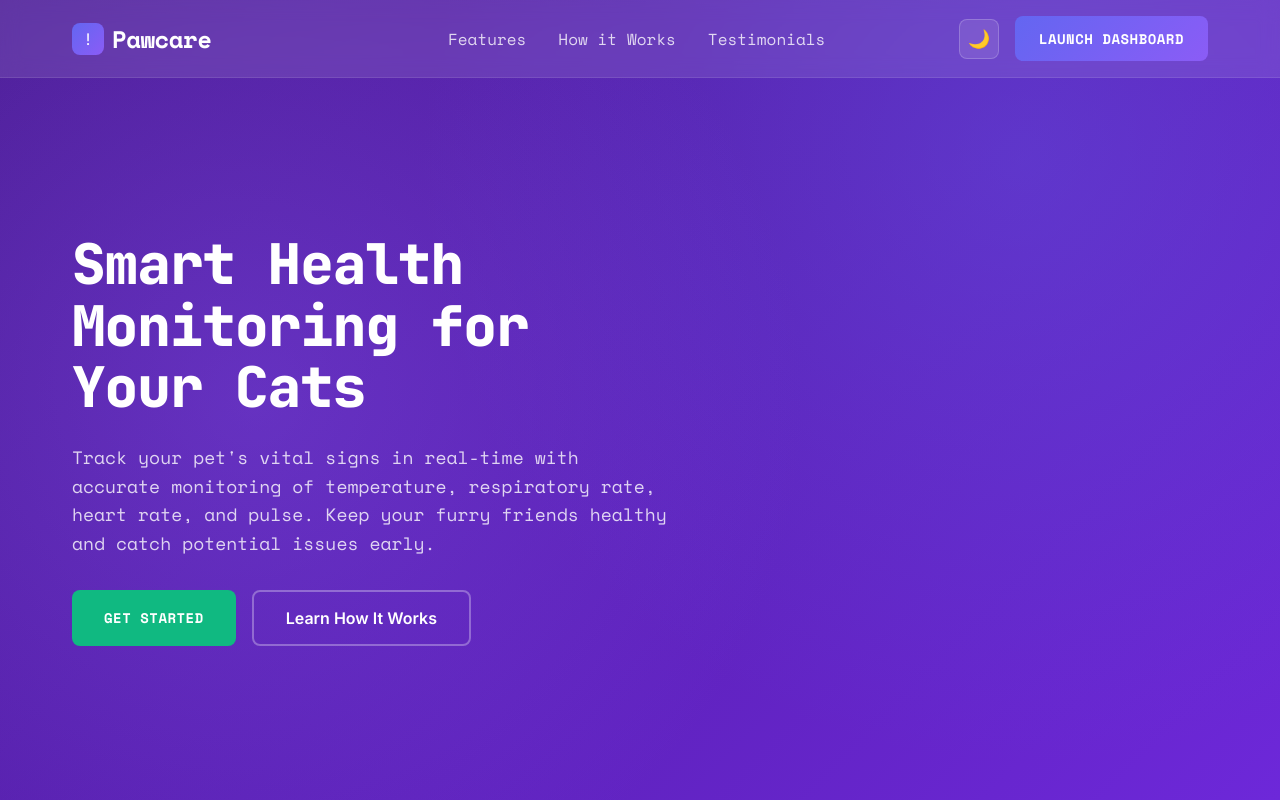
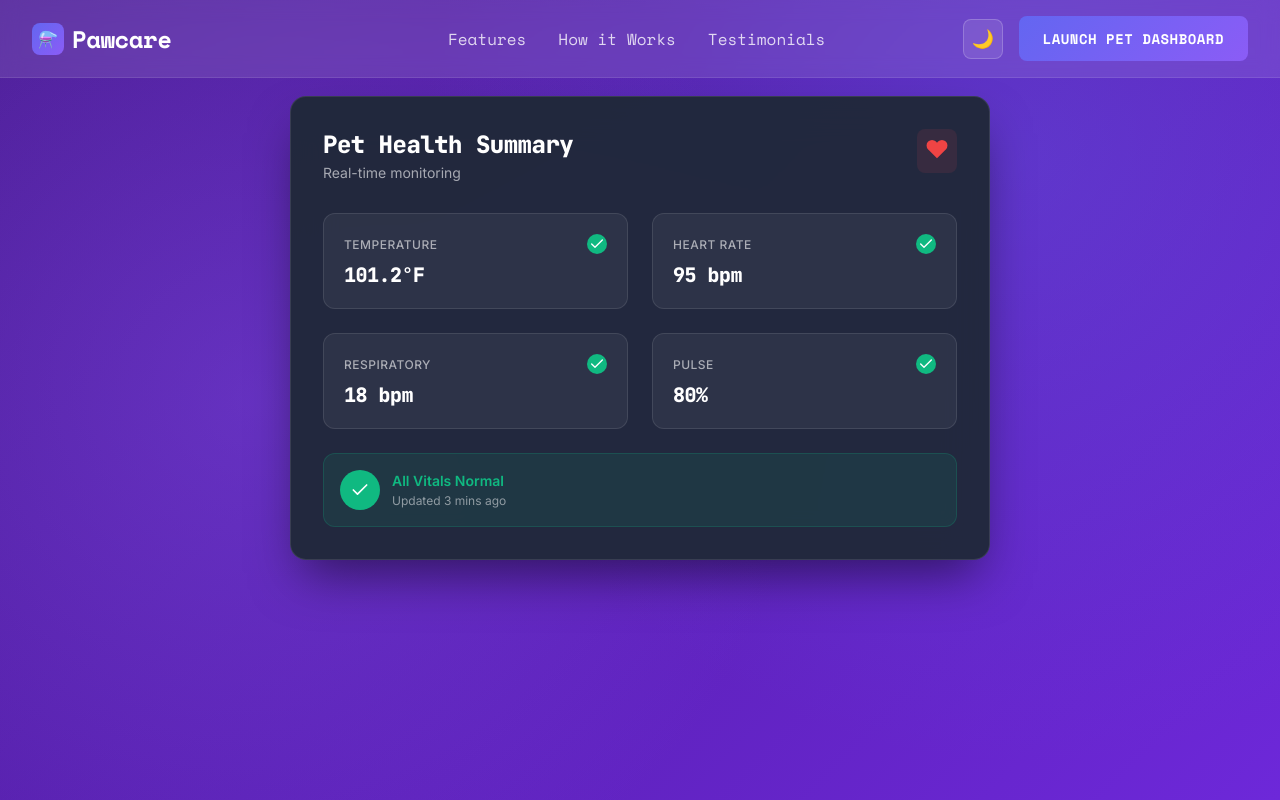
Before and after one commit to MukeshK2335/PawCare, a React (Vite) app: page /dashboard in a window 1280 px wide. Shown: the top 800 px of the page. Built offline with nearby package versions, Linux system fonts and the light colour scheme.

Commit message:
Added router for dashboard, look out for the struture

```diff
--- a/package.json
+++ b/package.json
@@ -12,7 +12,8 @@
   "dependencies": {
     "node": "^22.17.0",
     "react": "^19.1.0",
-    "react-dom": "^19.1.0"
+    "react-dom": "^19.1.0",
+    "react-router-dom": "^7.6.3"
   },
   "devDependencies": {
     "@eslint/js": "^9.29.0",
--- a/src/App.jsx
+++ b/src/App.jsx
@@ -1,4 +1,5 @@
 import React from 'react';
+import { BrowserRouter as Router, Routes, Route } from 'react-router-dom';
 import Header from './components/Header';
 import Hero from './components/Hero';
 import Stats from './components/Stats';
@@ -7,12 +8,20 @@ import './App.css';
 
 function App() {
     return (
-        <div className="App">
-            <Header />
-            <Hero />
-            <Stats />
-            <Dashboard />
-        </div>
+        <Router>
+            <div className="App">
+                <Header />
+                <Routes>
+                    <Route path="/" element={
+                        <>
+                            <Hero />
+                            <Stats />
+                        </>
+                    } />
+                    <Route path="/dashboard" element={<Dashboard />} />
+                </Routes>
+            </div>
+        </Router>
     );
 }
 
--- a/src/Components/Header.jsx
+++ b/src/Components/Header.jsx
@@ -1,8 +1,10 @@
 import React, { useState } from 'react';
-import '../Style/Header.css'
+import { Link, useLocation } from 'react-router-dom';
+import '../Style/Header.css';
 
 const Header = () => {
     const [isDarkMode, setIsDarkMode] = useState(false);
+    const location = useLocation();
 
     const toggleDarkMode = () => {
         setIsDarkMode(!isDarkMode);
@@ -12,22 +14,23 @@ const Header = () => {
     return (
         <header className="header">
             <div className="header-container">
-                <div className="logo">
-                    <div className="logo-icon">!️</div>
+                <Link to="/" className="logo">
+                    <div className="logo-icon">⚗️</div>
                     <span className="logo-text">Pawcare</span>
-                </div>
+                </Link>
 
                 <nav className="nav">
                     <a href="#features" className="nav-link">Features</a>
                     <a href="#how-it-works" className="nav-link">How it Works</a>
                     <a href="#testimonials" className="nav-link">Testimonials</a>
+
                 </nav>
 
                 <div className="header-actions">
                     <button className="theme-toggle" onClick={toggleDarkMode}>
                         <span className="theme-icon">{isDarkMode ? '☀️' : '🌙'}</span>
                     </button>
-                    <button className="launch-btn">Launch Dashboard</button>
+                    <Link to="/dashboard" className="launch-btn">Launch Pet Dashboard</Link>
                 </div>
             </div>
         </header>
--- a/src/Style/Dashboard.css
+++ b/src/Style/Dashboard.css
@@ -30,7 +30,8 @@
     border: 1px solid rgba(255, 255, 255, 0.1);
     border-radius: 16px;
     padding: 2rem;
-    max-width: 500px;
+    max-width: 700px;
+    width: 100%;
     margin: 0 auto;
     box-shadow: 0 25px 50px -12px rgba(0, 0, 0, 0.5);
 }
@@ -67,7 +68,7 @@
 .vitals-grid {
     display: grid;
     grid-template-columns: repeat(2, 1fr);
-    gap: 1rem;
+    gap: 1.5rem;
     margin-bottom: 1.5rem;
 }
 
@@ -75,7 +76,7 @@
     background: rgba(255, 255, 255, 0.05);
     border: 1px solid rgba(255, 255, 255, 0.1);
     border-radius: 12px;
-    padding: 1rem;
+    padding: 1.25rem;
     transition: all 0.3s ease;
 }
 
@@ -171,6 +172,7 @@
 
     .dashboard-card {
         padding: 1.5rem;
+        max-width: 100%;
     }
 
     .dashboard-title h2 {
--- a/src/Style/Header.css
+++ b/src/Style/Header.css
@@ -11,7 +11,7 @@
 }
 
 .header-container {
-    max-width: 1200px;
+    max-width: 100%;
     margin: 0 auto;
     padding: 0 2rem;
     display: flex;
@@ -42,6 +42,8 @@
     font-size: 1.5rem;
     font-weight: 700;
     letter-spacing: -0.5px;
+
+
 }
 
 .nav {
@@ -103,6 +105,7 @@
     cursor: pointer;
     transition: transform 0.2s ease, box-shadow 0.2s ease;
     text-transform: uppercase;
+    text-decoration: none;
 }
 
 .launch-btn:hover {
@@ -121,6 +124,7 @@
 
     .logo-text {
         font-size: 1.25rem;
+
     }
 
     .launch-btn {
@@ -128,3 +132,25 @@
         font-size: 0.75rem;
     }
 }
+.logo {
+    display: flex;
+    align-items: center;
+    gap: 0.5rem;
+    color: white;
+    text-decoration: none !important;
+}
+
+.logo:hover,
+.logo:visited,
+.logo:focus,
+.logo:active {
+    text-decoration: none !important;
+}
+
+.logo-text {
+    font-family: 'Space Mono', monospace;
+    font-size: 1.5rem;
+    font-weight: 700;
+    letter-spacing: -0.5px;
+    text-decoration: none !important;
+}
```
Also changed, not shown: 1 other file (tests, documents, lock files or other folders).
